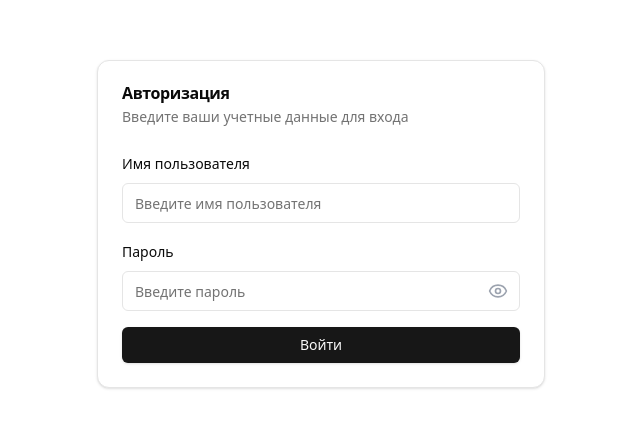
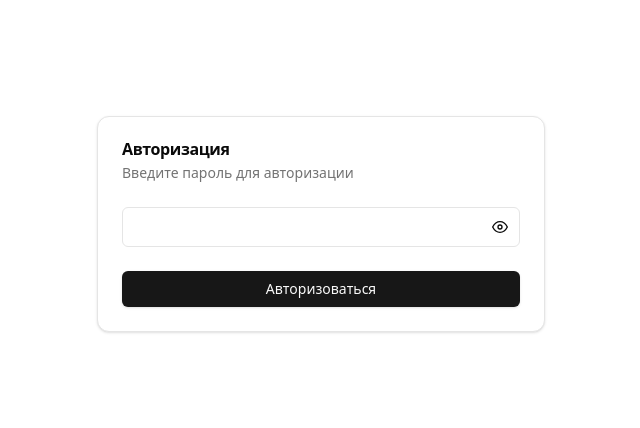
Before and after one commit to ashenoooone/mind-care-admin, a Next.js app: page /login in a window 1280 px wide. Shown: the part 176-604 px from the top of the page, without its empty margins (319-959 px from the left). Built offline with nearby package versions, Linux system fonts and the light colour scheme.

Commit message:
wip auth

```diff
--- a/src/features/auth/ui/auth-form.tsx
+++ b/src/features/auth/ui/auth-form.tsx
@@ -1,8 +1,5 @@
 'use client';
 
-import { useState, useCallback } from 'react';
-
-import { EyeIcon, EyeOffIcon } from 'lucide-react';
 import {
   Card,
   CardContent,
@@ -13,133 +10,45 @@ import {
 } from '@/shared/ui/card';
 import { Input } from '@/shared/ui/input';
 import { Button } from '@/shared/ui/button';
+import { getFormButtonText } from '@/shared/lib/get-form-button-text';
+import { useState } from 'react';
 
 export default function AuthForm() {
-  const [username, setUsername] = useState('');
-  const [password, setPassword] = useState('');
-  const [showPassword, setShowPassword] = useState(false);
-  const [errors, setErrors] = useState({
-    username: '',
-    password: '',
-  });
-  const [isLoading, setIsLoading] = useState(false);
-
-  const validateForm = useCallback(() => {
-    let isValid = true;
-    const newErrors = { username: '', password: '' };
-
-    if (!username.trim()) {
-      newErrors.username = 'Имя пользователя обязательно';
-      isValid = false;
-    }
-
-    if (password.length < 6) {
-      newErrors.password =
-        'Пароль должен содержать минимум 6 символов';
-      isValid = false;
-    }
-
-    setErrors(newErrors);
-    return isValid;
-  }, [username, password]);
-
-  const handleSubmit = async (e: React.FormEvent) => {
-    e.preventDefault();
-    if (!validateForm()) return;
-
-    setIsLoading(true);
-    // Имитация отправки данных на сервер
-    await new Promise((resolve) =>
-      setTimeout(resolve, 1500)
-    );
-    setIsLoading(false);
-
-    console.log('Форма отправлена', { username, password });
-    // Здесь вы бы отправляли данные на ваш сервер
-  };
+  const [password, setPassword] =
+    useState('');
 
   return (
     <Card className="w-full max-w-md">
       <CardHeader>
-        <CardTitle>Авторизация</CardTitle>
+        <CardTitle>
+          Авторизация
+        </CardTitle>
         <CardDescription>
-          Введите ваши учетные данные для входа
+          Введите пароль для авторизации
         </CardDescription>
       </CardHeader>
       <CardContent>
-        <form onSubmit={handleSubmit} className="space-y-4">
-          <div className="space-y-2">
-            <label
-              htmlFor="username"
-              className="text-sm font-medium leading-none peer-disabled:cursor-not-allowed peer-disabled:opacity-70"
-            >
-              Имя пользователя
-            </label>
         <Input
-              id="username"
-              type="text"
-              placeholder="Введите имя пользователя"
-              value={username}
-              onChange={(e) => setUsername(e.target.value)}
-              className={
-                errors.username ? 'border-red-500' : ''
-              }
-            />
-            {errors.username && (
-              <p className="text-sm text-red-500">
-                {errors.username}
-              </p>
-            )}
-          </div>
-          <div className="space-y-2">
-            <label
-              htmlFor="password"
-              className="text-sm font-medium leading-none peer-disabled:cursor-not-allowed peer-disabled:opacity-70"
-            >
-              Пароль
-            </label>
-            <div className="relative">
-              <Input
-                id="password"
-                type={showPassword ? 'text' : 'password'}
-                placeholder="Введите пароль"
+          type="password"
           value={password}
           onChange={(e) =>
             setPassword(e.target.value)
           }
-                className={
-                  errors.password ? 'border-red-500' : ''
-                }
         />
-              <button
-                type="button"
-                onClick={() =>
-                  setShowPassword(!showPassword)
-                }
-                className="absolute inset-y-0 right-0 pr-3 flex items-center text-gray-400 hover:text-gray-600"
-              >
-                {showPassword ? (
-                  <EyeOffIcon className="h-5 w-5" />
-                ) : (
-                  <EyeIcon className="h-5 w-5" />
-                )}
-              </button>
-            </div>
-            {errors.password && (
-              <p className="text-sm text-red-500">
-                {errors.password}
-              </p>
-            )}
-          </div>
+      </CardContent>
+      <CardFooter>
         <Button
           type="submit"
           className="w-full"
-            disabled={isLoading}
         >
-            {isLoading ? 'Загрузка...' : 'Войти'}
+          {getFormButtonText({
+            state: 'idle',
+            mapper: {
+              idle: 'Авторизоваться',
+            },
+          })}
         </Button>
-        </form>
-      </CardContent>
+      </CardFooter>
     </Card>
   );
 }
--- /dev/null
+++ b/src/shared/lib/get-form-button-text.tsx
@@ -0,0 +1,47 @@
+import {
+  CircleCheckBig,
+  TriangleAlert,
+} from 'lucide-react';
+import { ReactNode } from 'react';
+import Loader from '../ui/loader';
+
+export type TFormState =
+  | 'loading'
+  | 'error'
+  | 'idle'
+  | 'success';
+
+export type TGetFormButtonTextMapper =
+  Record<TFormState, ReactNode>;
+
+const GET_FORM_BUTTON_TEXT_MAPPER: TGetFormButtonTextMapper =
+  {
+    error: (
+      <>
+        <TriangleAlert /> Ошибка
+      </>
+    ),
+    idle: '',
+    success: <CircleCheckBig />,
+    loading: (
+      <>
+        <Loader />
+        Загрузка
+      </>
+    ),
+  };
+
+export const getFormButtonText = ({
+  state,
+  mapper,
+}: {
+  state: TFormState;
+  mapper?: Partial<TGetFormButtonTextMapper>;
+}): ReactNode => {
+  if (mapper && state in mapper) {
+    return mapper[state];
+  }
+  return GET_FORM_BUTTON_TEXT_MAPPER[
+    state
+  ];
+};
--- a/src/shared/ui/input.tsx
+++ b/src/shared/ui/input.tsx
@@ -7,6 +7,71 @@ import { Label } from './label';
 export type InputProps = {
   label?: string;
 } & React.InputHTMLAttributes<HTMLInputElement>;
+
+const PasswordEye = ({
+  isVisible,
+}: {
+  isVisible: boolean;
+}) => {
+  return (
+    <svg
+      xmlns="http://www.w3.org/2000/svg"
+      viewBox="0 0 24 24"
+      fill="none"
+      stroke="currentColor"
+      strokeWidth="2"
+      strokeLinecap="round"
+      strokeLinejoin="round"
+      className="w-5 h-5"
+    >
+      <path
+        className={`transition-opacity duration-300 ${
+          isVisible
+            ? 'opacity-0'
+            : 'opacity-100'
+        }`}
+        d="M1 12s4-8 11-8 11 8 11 8-4 8-11 8-11-8-11-8z"
+      />
+      <circle
+        className={`transition-opacity duration-300 ${
+          isVisible
+            ? 'opacity-0'
+            : 'opacity-100'
+        }`}
+        cx="12"
+        cy="12"
+        r="3"
+      />
+      <path
+        className={`transition-opacity duration-300 ${
+          isVisible
+            ? 'opacity-100'
+            : 'opacity-0'
+        }`}
+        d="M17.94 17.94A10.07 10.07 0 0 1 12 20c-7 0-11-8-11-8a18.45 18.45 0 0 1 5.06-5.94"
+      />
+      <path
+        className={`transition-opacity duration-300 ${
+          isVisible
+            ? 'opacity-100'
+            : 'opacity-0'
+        }`}
+        d="M9.9 4.24A9.12 9.12 0 0 1 12 4c7 0 11 8 11 8a18.5 18.5 0 0 1-2.16 3.19"
+      />
+      <line
+        className={`transition-opacity duration-300 ${
+          isVisible
+            ? 'opacity-100'
+            : 'opacity-0'
+        }`}
+        x1="1"
+        y1="1"
+        x2="23"
+        y2="23"
+      />
+    </svg>
+  );
+};
 
 const Input = React.forwardRef<
   HTMLInputElement,
@@ -21,9 +86,22 @@ const Input = React.forwardRef<
     },
     ref
   ) => {
+    const [inputType, setInputType] =
+      React.useState<
+        React.ComponentProps<'input'>['type']
+      >(type);
+
+    const toggleVisibility = () => {
+      setInputType((prev) => {
+        return prev === 'password'
+          ? 'text'
+          : 'password';
+      });
+    };
+
     const input = (
       <input
-        type={type}
+        type={inputType}
         className={cn(
           'flex h-10 w-full rounded-md border border-input bg-background px-3 py-2 text-sm ring-offset-background file:border-0 file:bg-transparent file:text-sm file:font-medium file:text-foreground placeholder:text-muted-foreground focus-visible:outline-none focus-visible:ring-2 focus-visible:ring-ring focus-visible:ring-offset-2 disabled:cursor-not-allowed disabled:opacity-50',
           className
@@ -32,6 +110,30 @@ const Input = React.forwardRef<
         {...props}
       />
     );
+
+    if (type === 'password') {
+      return (
+        <div className="relative">
+          {input}
+          <Button
+            variant={'ghost'}
+            onClick={toggleVisibility}
+            className="absolute right-0 top-0 h-full px-3 py-2 hover:bg-transparent"
+            aria-label={
+              inputType === 'password'
+                ? 'Скрыть пароль'
+                : 'Показать пароль'
+            }
+          >
+            <PasswordEye
+              isVisible={
+                inputType !== 'password'
+              }
+            />
+          </Button>
+        </div>
+      );
+    }
 
     if (label !== undefined) {
       return (
```
Lines whose indentation alone changed are shown as unchanged.
